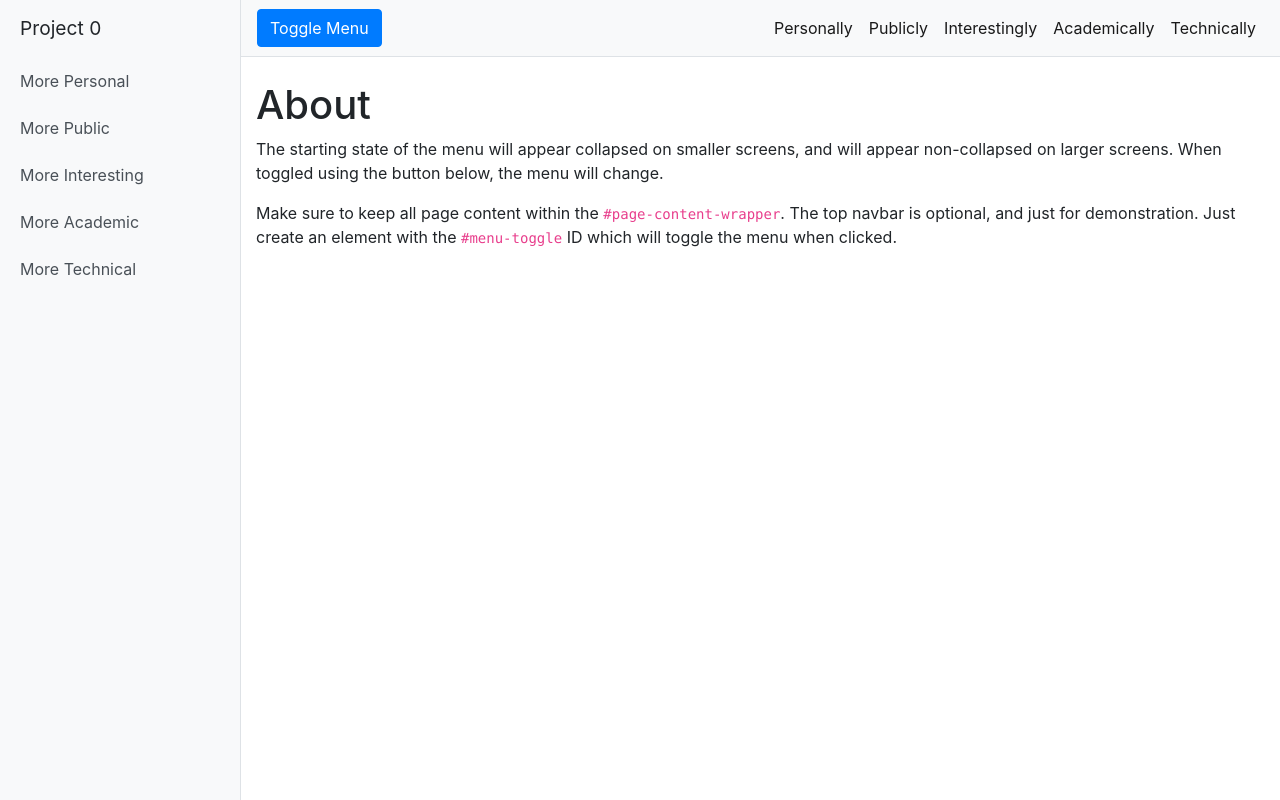
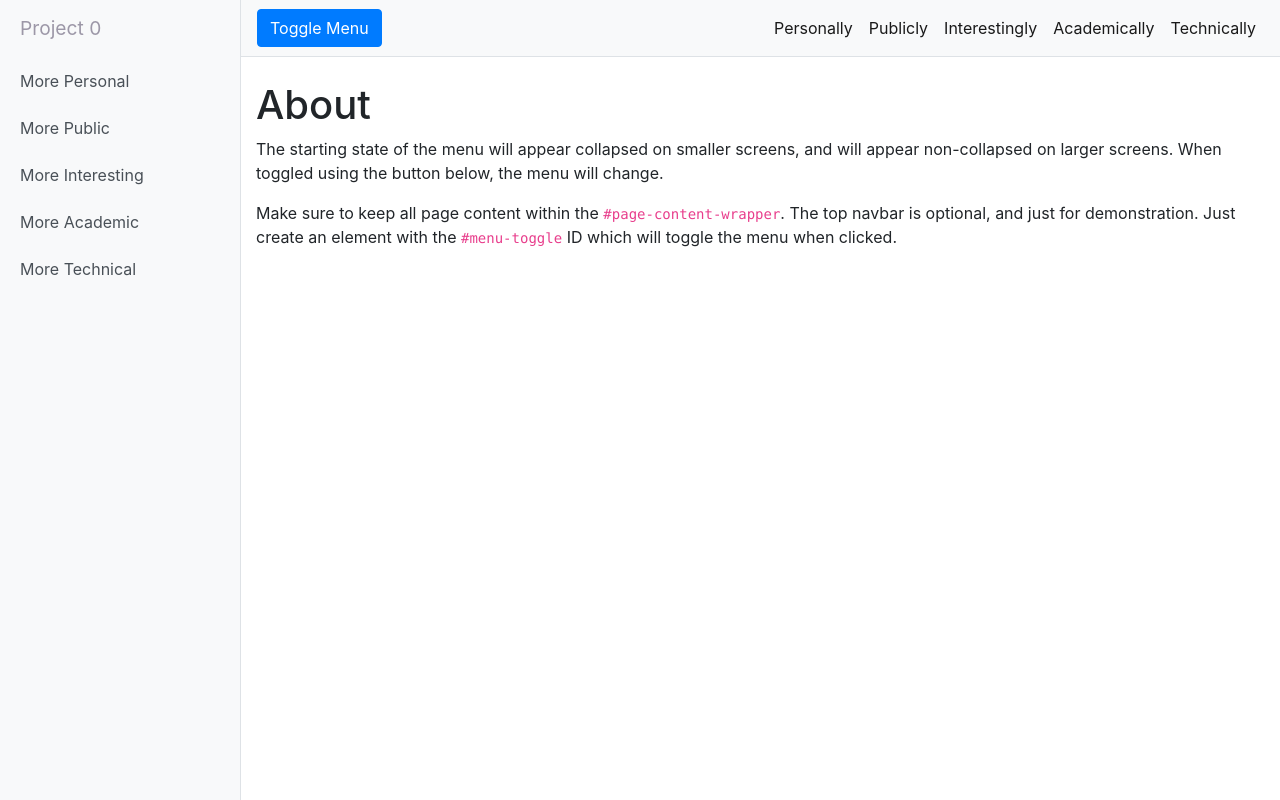
Before and after one commit to grace-less/grace-less.github.io, a plain HTML site: page index.html in a window 1280 px wide. Drawn offline with Linux system fonts and the light colour scheme.

Commit message:
test 1 color sidebar

```diff
--- a/css/simple-sidebar.css
+++ b/css/simple-sidebar.css
@@ -14,6 +14,7 @@
   -moz-transition: margin .25s ease-out;
   -o-transition: margin .25s ease-out;
   transition: margin .25s ease-out;
+  color: rgb(156, 151, 167);
 }
 
 #sidebar-wrapper .sidebar-heading {
```
